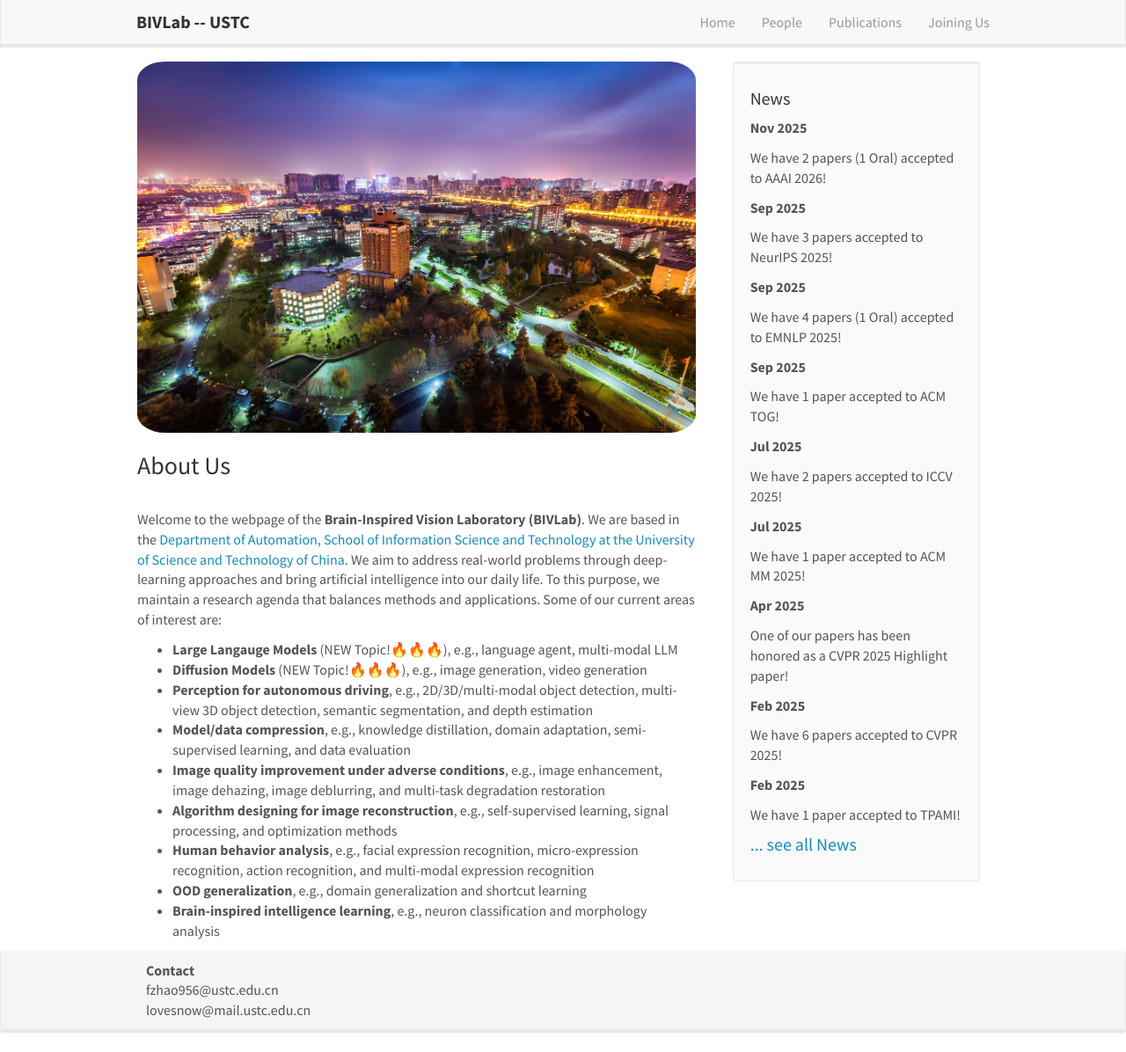
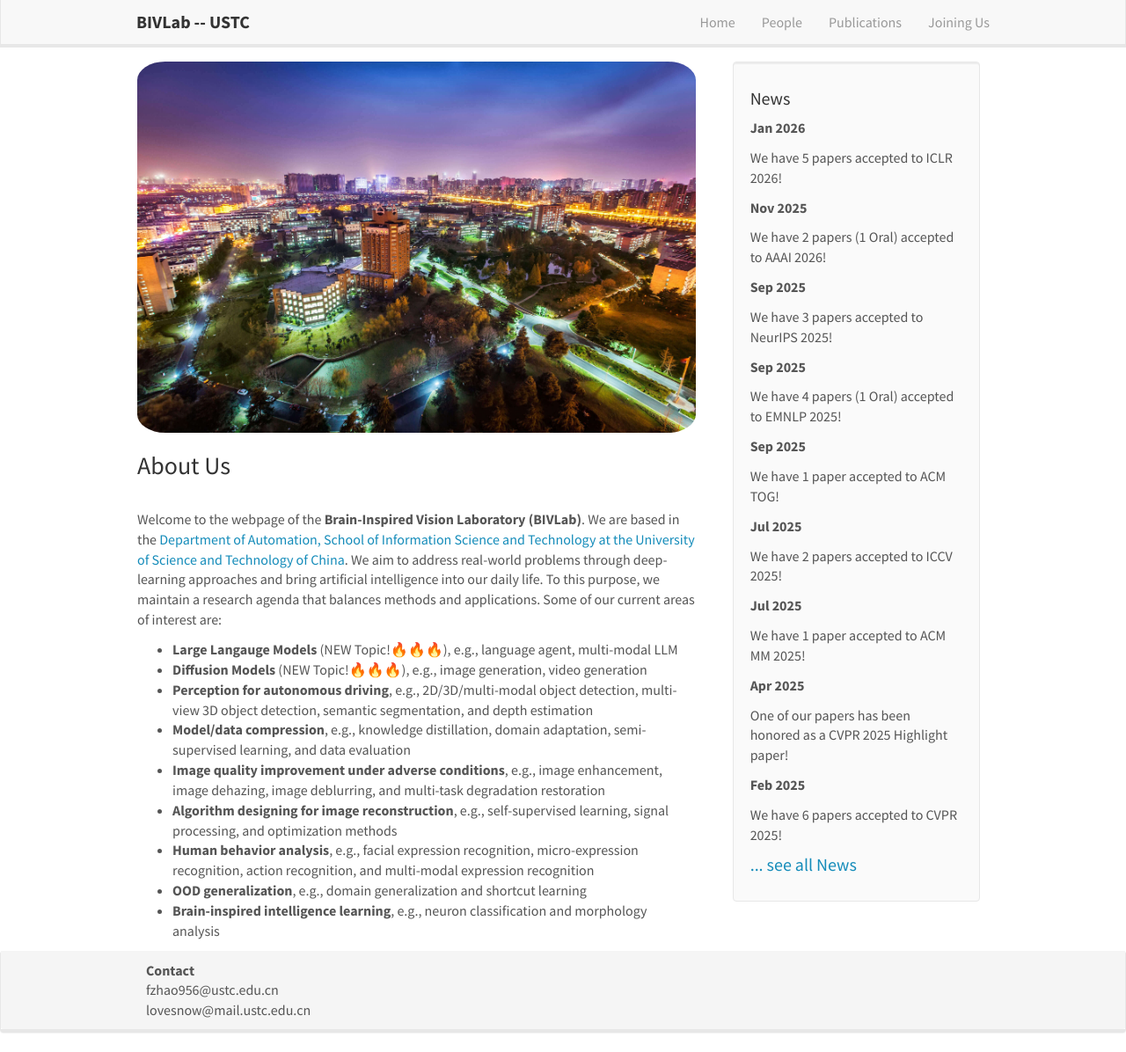
Before and after one commit to bivlab123/bivlab123.github.io, a Jekyll site: the page built from _pages/home.md, in a window 1280 px wide and 1196 px high. Shown: the whole window at 88% size. Built offline with Jekyll 4.4.1, drawn with Linux system fonts in a browser that asks for light colours; nearby versions of some CDN libraries.

Commit message:
Update news.yml

```diff
--- a/_data/news.yml
+++ b/_data/news.yml
@@ -1,3 +1,5 @@
+- date: Jan 2026
+  headline: "We have 5 papers accepted to ICLR 2026!"
 
 - date: Nov 2025
   headline: "We have 2 papers (1 Oral) accepted to AAAI 2026!"
```
